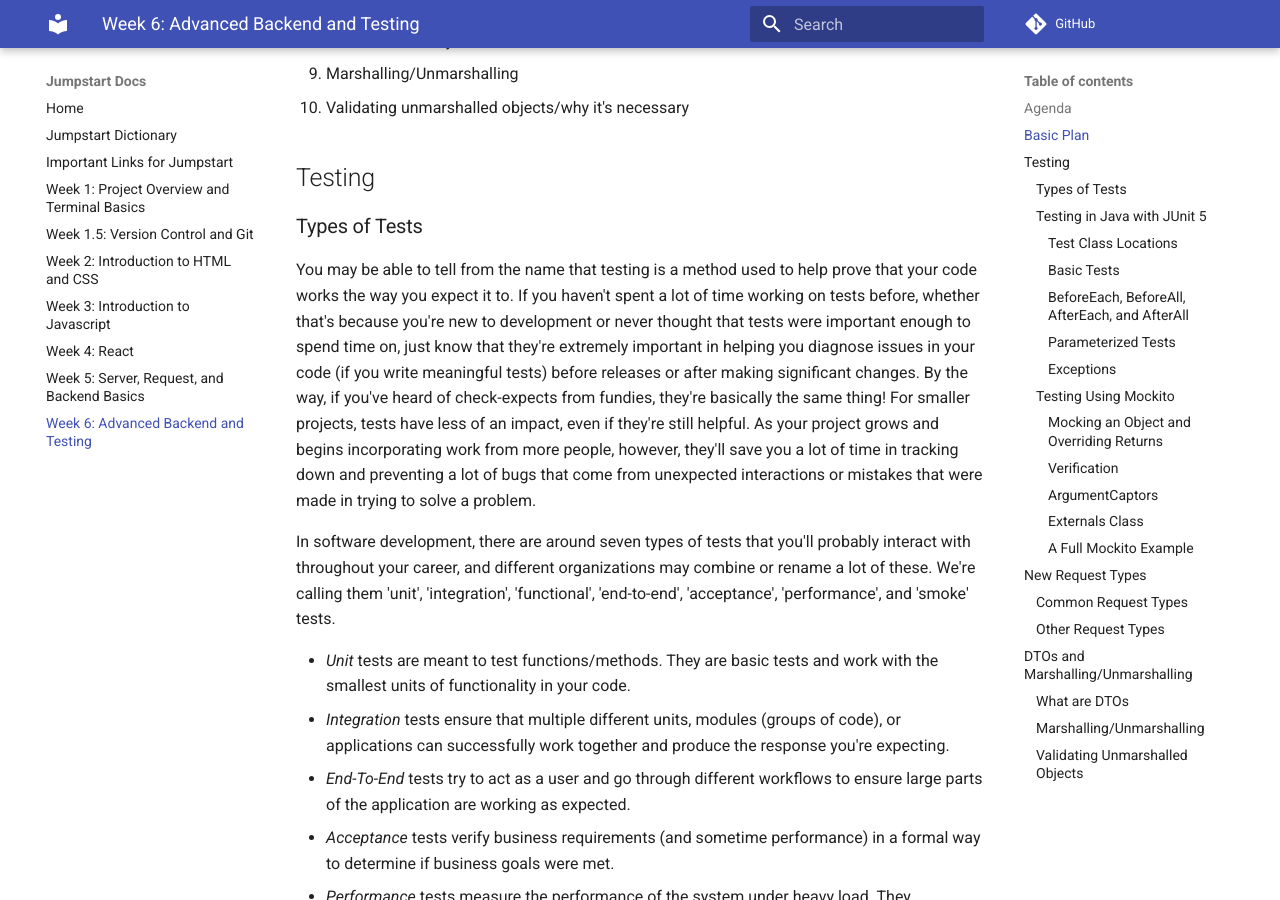
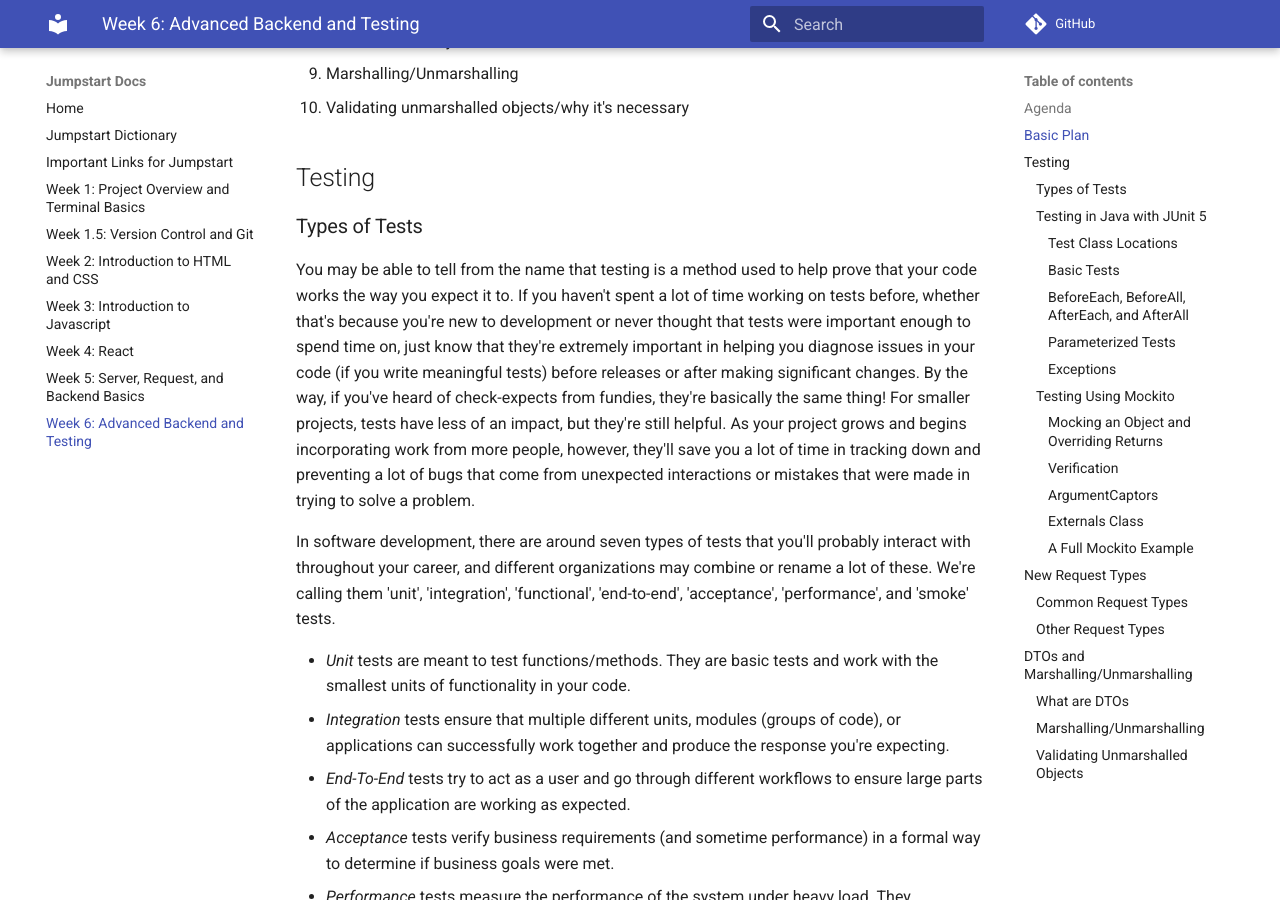
Before and after one commit to Code-4-Community/learning-resources, an MkDocs documentation site: the page built from docs/jumpstart/week-6.md, in a window 1280 px wide and 900 px high, scrolled down 1241 px. Built offline with MkDocs 1.6.1 and Material for MkDocs 9.7.7, drawn with Linux system fonts in a browser that asks for light colours; comment, search, counter and statistics services are not loaded; some of the changed text lies outside the part shown.

```diff
--- a/docs/jumpstart/week-6.md
+++ b/docs/jumpstart/week-6.md
@@ -46,7 +46,7 @@ never thought
 that tests were important enough to spend time on, just know that they're extremely important in helping you
 diagnose issues in your code (if you write meaningful tests) before releases or after making significant changes.
 By the way, if you've heard of check-expects from fundies, they're basically the same thing! For smaller projects, tests
-have less of an impact, even if they're still helpful. As your project grows and begins incorporating work from more
+have less of an impact, but they're still helpful. As your project grows and begins incorporating work from more
 people, however, they'll save you a lot of time in tracking down and preventing a lot of bugs that come from
 unexpected interactions or mistakes that were made in trying to solve a problem.
 
```
Also changed, not shown: other parts of docs/jumpstart/week-6.md (+4 -0 lines).
